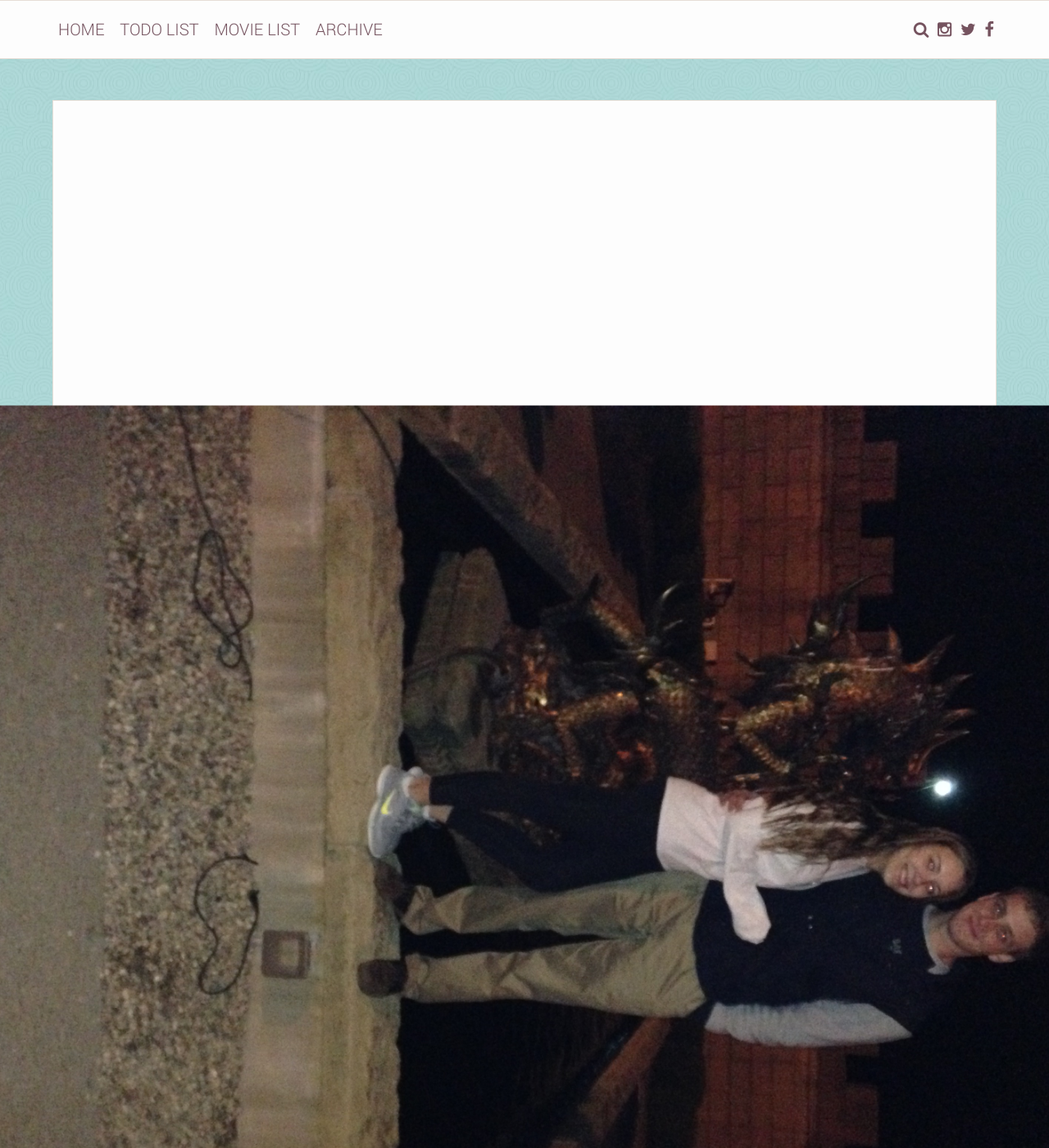
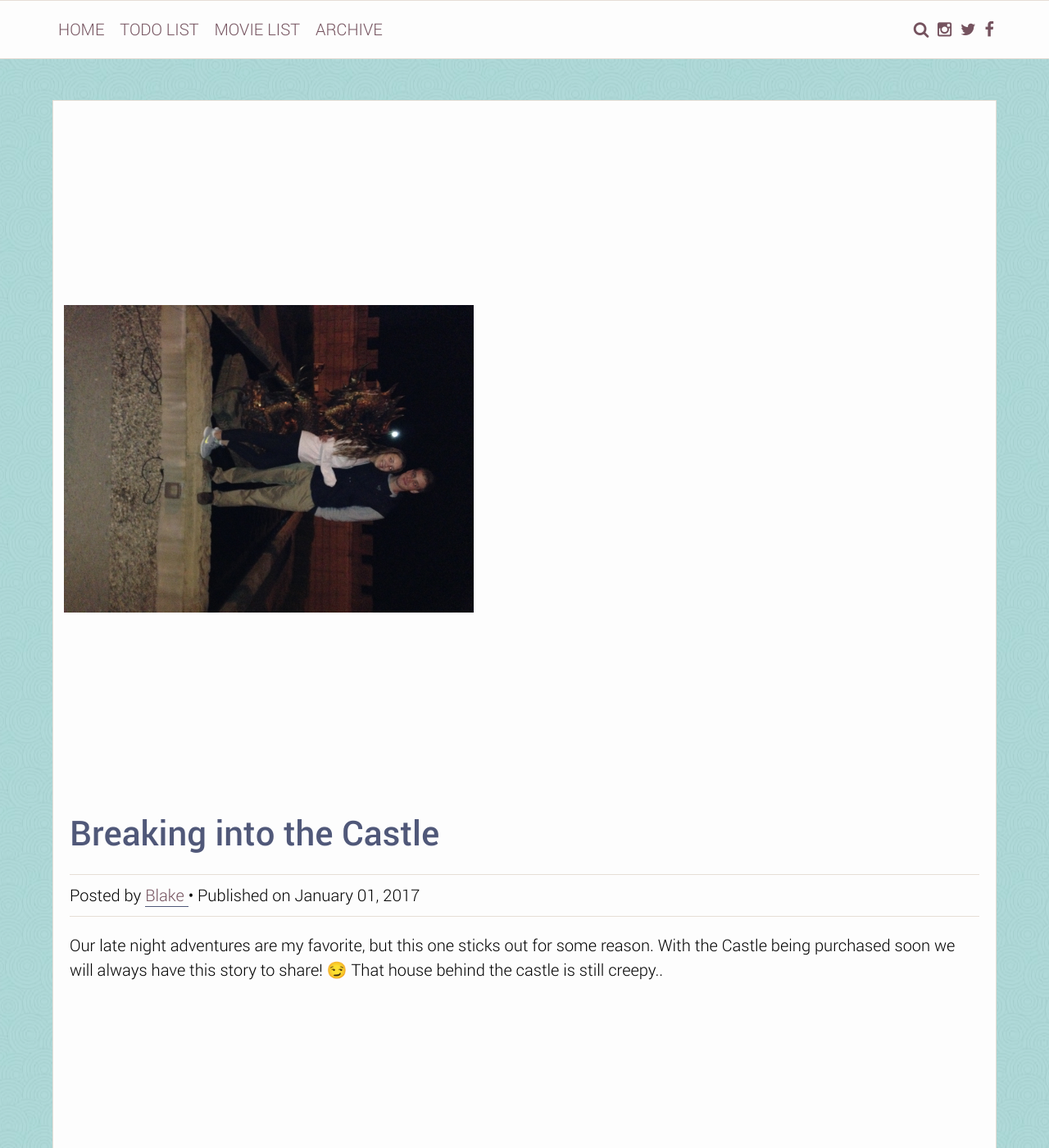
Before and after one commit to HappyBirthdayKait/HappyBirthdayKait.github.io, a Jekyll site: the page built from _posts/2017-01-01-thecastle.md, in a window 1280 px wide and 1400 px high. Shown: the whole window at 82% size. Built offline with Jekyll 4.4.1, drawn with Linux system fonts in a browser that asks for light colours.

Commit message:
Smaller pictures

```diff
--- a/css/main.css
+++ b/css/main.css
@@ -1875,7 +1875,7 @@ code {
 	font-family:'Source Code Pro', 'Courier New', monospace;
 	}
 .featimg {
-	width:100%;
+	max-height: 500px;
 	}
 @media screen and (max-width: 368px) {
 	.iconnav .tumblr, .iconnav .instagram, .iconnav .twitter, .iconnav .youtube {
@@ -2346,7 +2346,7 @@ article ol {
 	padding-top:30px;
 	}
 .gallery img {
-	width:100%;
+	max-width: 48%;
 	}
 .pagination {
 	width:100%;
```
